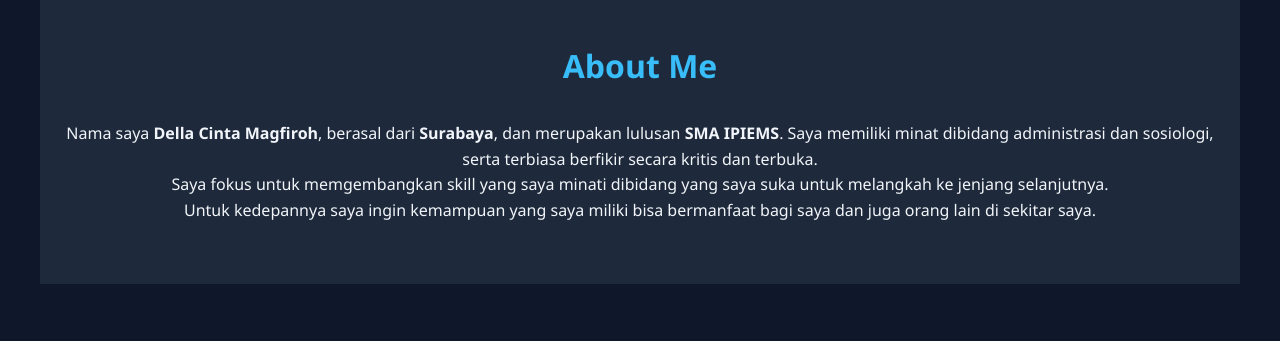
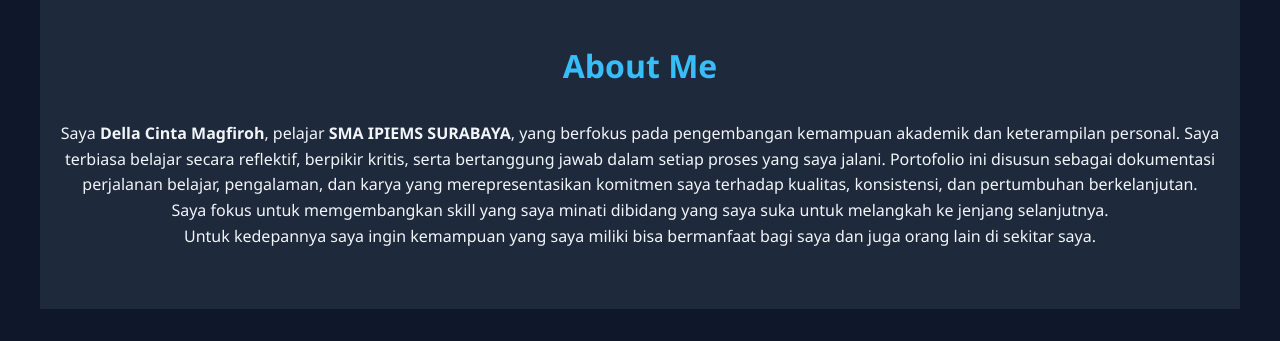
Before and after one commit to de1ova/Portofolio001, a plain HTML site: page index.html in a window 1280 px wide. Shown: the part 820-1161 px from the top of the page. Drawn offline with Linux system fonts and the light colour scheme.

Commit message:
Update index.html

```diff
--- a/index.html
+++ b/index.html
@@ -39,8 +39,7 @@
         <h2>About Me</h2>
         <div class="about-content"></div>
         <p>
-            Nama saya <strong>Della Cinta Magfiroh</strong>, berasal dari <strong>Surabaya</strong>, dan merupakan lulusan <strong>SMA IPIEMS</strong>. Saya memiliki minat dibidang administrasi dan sosiologi, serta terbiasa berfikir secara kritis dan terbuka.
-            </p>
+            Saya <strong>Della Cinta Magfiroh</strong>, pelajar <strong>SMA IPIEMS SURABAYA</strong>, yang berfokus pada pengembangan kemampuan akademik dan keterampilan personal. Saya terbiasa belajar secara reflektif, berpikir kritis, serta bertanggung jawab dalam setiap proses yang saya jalani. Portofolio ini disusun sebagai dokumentasi perjalanan belajar, pengalaman, dan karya yang merepresentasikan komitmen saya terhadap kualitas, konsistensi, dan pertumbuhan berkelanjutan.
             <P>
                 Saya fokus untuk memgembangkan skill yang saya minati dibidang yang saya suka untuk melangkah ke jenjang selanjutnya.
             </P>
```
